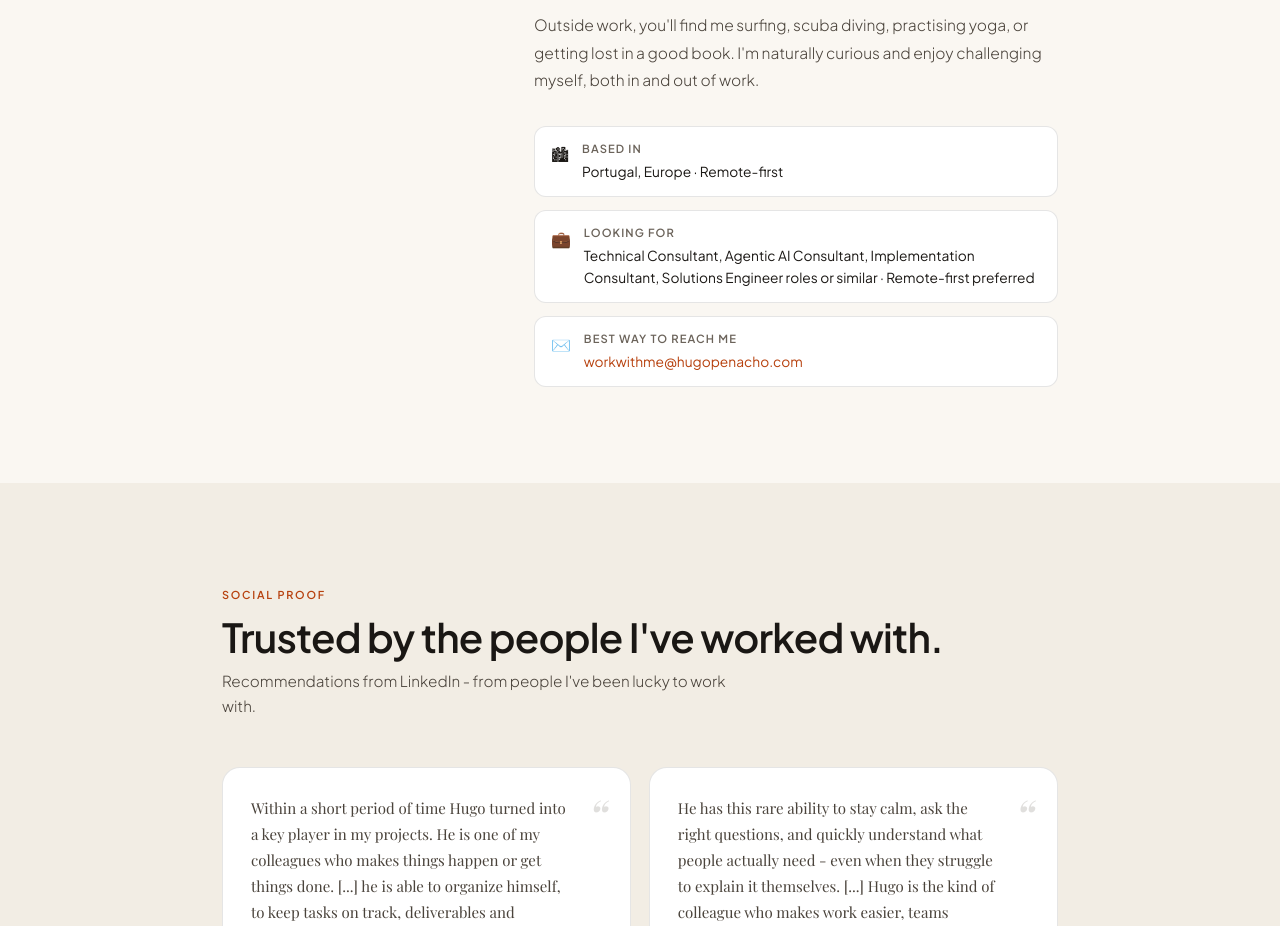
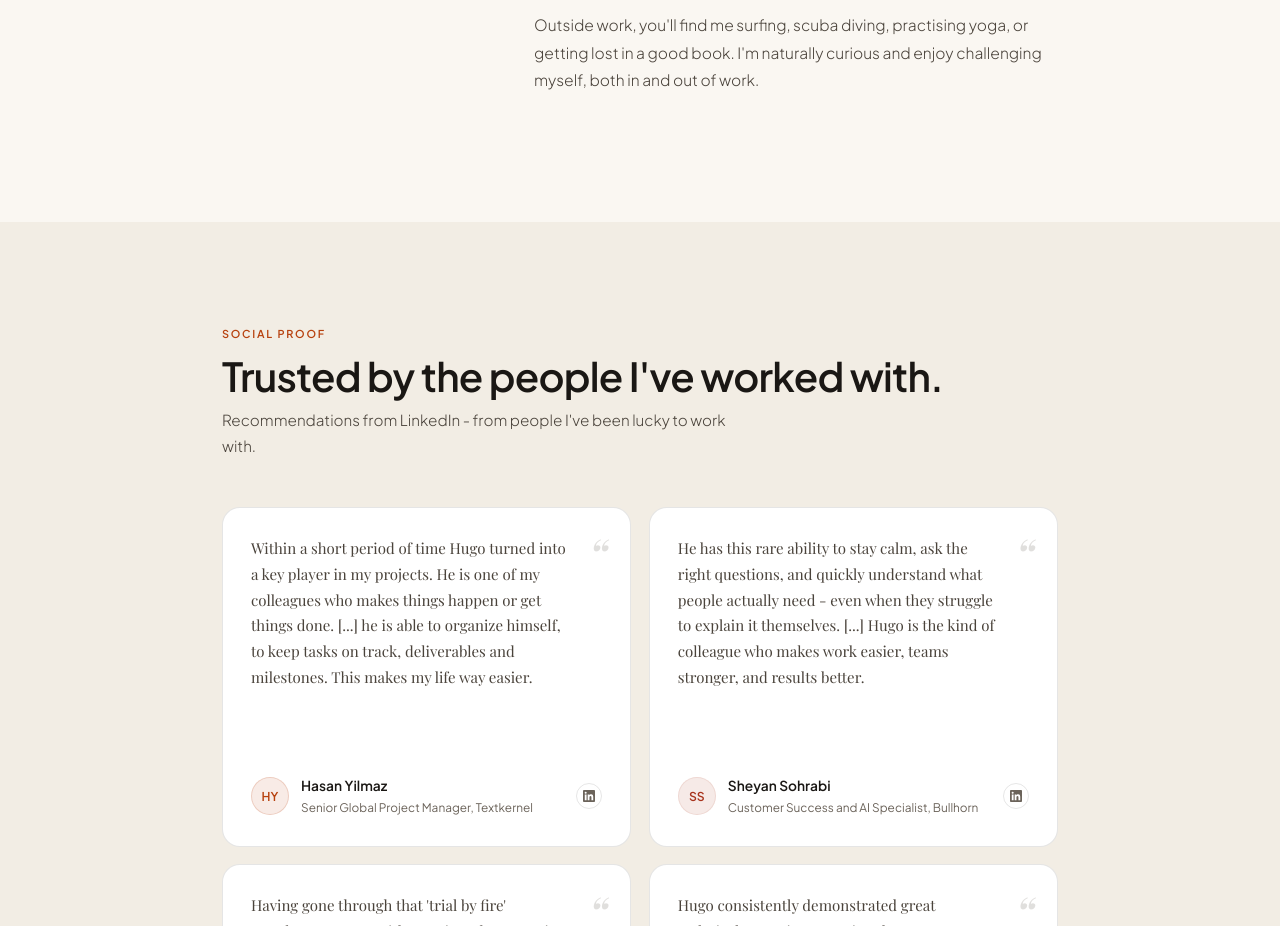
Before and after one commit to hpenacho/portfolio-website, a Next.js app: page / in a window 1280 px wide. Shown: the part 6600-7526 px from the top of the page. Built offline with nearby package versions, Linux system fonts and the light colour scheme.

Commit message:
Remove redundant About section highlight cards

```diff
--- a/components/About.jsx
+++ b/components/About.jsx
@@ -11,7 +11,6 @@ export default function About() {
         <div className={styles.grid} ref={ref}>
           <div className={`${styles.avatarCol} ${visible ? styles.visible : ''}`}>
             <div className={styles.avatarFrame}>
-              {
               <Image
                 src="/photo.jpg"
                 alt="Hugo Penacho"
@@ -20,7 +19,6 @@ export default function About() {
                 sizes="(max-width: 768px) 180px, 240px"
                 style={{ objectFit: 'cover' }}
               />
-              }
               <span className={styles.avatarInit}>HP</span>
               <p className={styles.avatarHint}>Add your photo in<br />/public/photo.jpg</p>
             </div>
@@ -48,31 +46,6 @@ export default function About() {
                 <p key={index}>{paragraph}</p>
               ))}
             </div>
-            <div className={styles.highlights}>
-              <div className={styles.highlight}>
-                <span className={styles.hlIcon}>🏙</span>
-                <div>
-                  <p className={styles.hlLabel}>Based in</p>
-                  <p className={styles.hlValue}>{person.location}</p>
-                </div>
-              </div>
-              <div className={styles.highlight}>
-                <span className={styles.hlIcon}>💼</span>
-                <div>
-                  <p className={styles.hlLabel}>Looking for</p>
-                  <p className={styles.hlValue}>{person.availableNote}</p>
-                </div>
-              </div>
-              <div className={styles.highlight}>
-                <span className={styles.hlIcon}>✉️</span>
-                <div>
-                  <p className={styles.hlLabel}>Best way to reach me</p>
-                  <p className={styles.hlValue}>
-                    <a href={`mailto:${person.email}`} className={styles.emailLink}>{person.email}</a>
-                  </p>
-                </div>
-              </div>
-            </div>
           </div>
         </div>
       </div>
```
Lines whose indentation alone changed are shown as unchanged.
